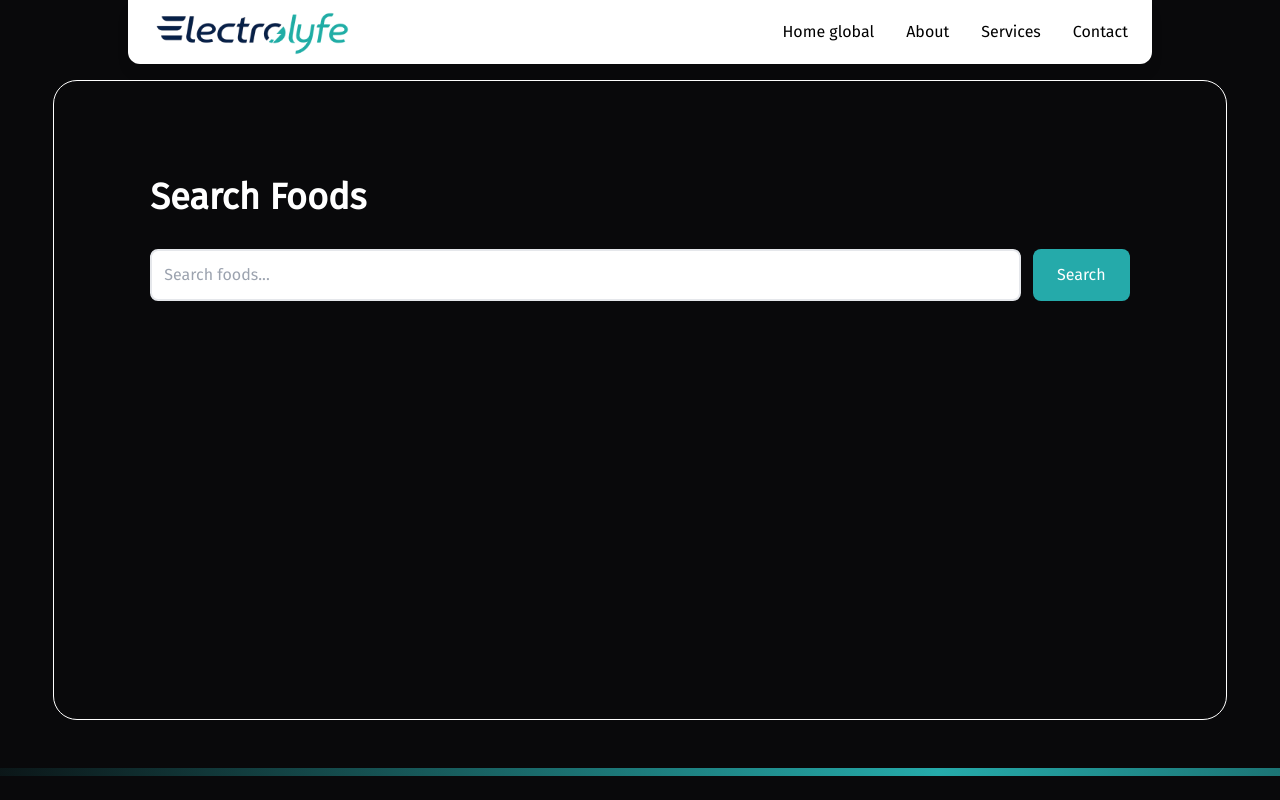
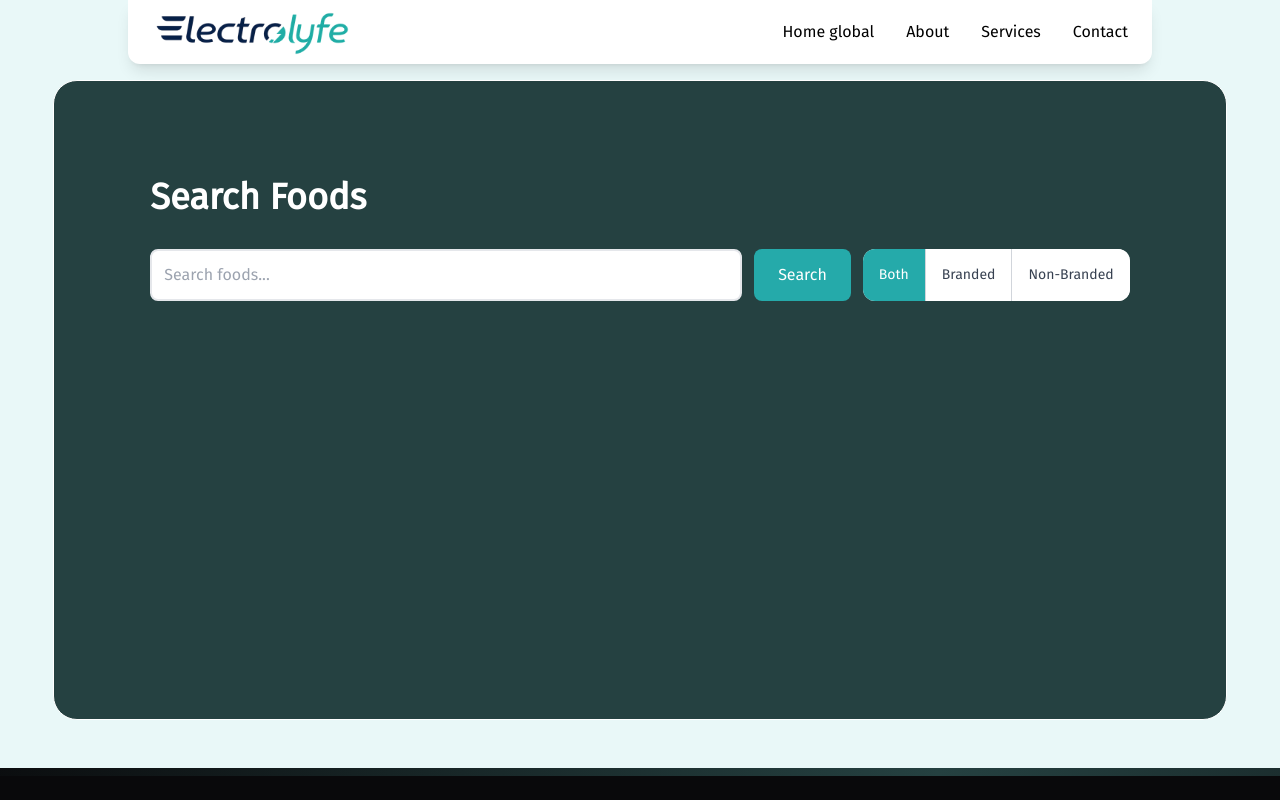
Before and after one commit to zenger4000/electro, a Next.js app: page /search in a window 1280 px wide. Shown: the top 800 px of the page. Built offline with nearby package versions, Linux system fonts and the light colour scheme.

Commit message:
search page finished

```diff
--- a/app/Footer.jsx
+++ b/app/Footer.jsx
@@ -5,7 +5,7 @@ export default function Footer() {
     return (
       <footer className="border-t border-hidden  bg-zinc-950 text-zinc-400">
         <div className="relative h-2 overflow-hidden">
-          <div className="absolute inset-0 animate-gradient bg-[length:200%_100%] bg-gradient-to-r from-zinc-950 from-10% via-[#25aaaa] via-50% to-zinc-950 to-90%" />
+          <div className="absolute inset-0 animate-gradient bg-[length:200%_100%] bg-gradient-to-r from-zinc-950 from-10% via-[#254141] via-50% to-zinc-950 to-90%" />
         </div>
         <div className="mx-auto max-w-7xl px-6 py-12">
           <div className="grid gap-10 grid-cols-3">
@@ -25,7 +25,7 @@ export default function Footer() {
 
             {/* Navigation */}
             <div className="mx-auto">
-              <h4 className="mb-3 font-semibold text-white">
+              <h4 className="mb-3 font-semibold text-[#3b6b6b]">
                 Explore
               </h4>
 
@@ -70,7 +70,7 @@ export default function Footer() {
 
             {/* Disclaimer */}
             <div className="col-span-2 md:col-span-1">
-              <h4 className="mb-3 font-semibold text-white">
+              <h4 className="mb-3 font-semibold text-[#3b6b6b]">
                 Medical Disclaimer
               </h4>
 
--- a/app/api/search/route.js
+++ b/app/api/search/route.js
@@ -1,12 +1,24 @@
 import { NextResponse } from "next/server";
 
 export async function GET(request) {
-  const dataTypes = ["Foundation", "Branded"];
   try {
-
     const { searchParams } = new URL(request.url);
     const query = searchParams.get("q");
     const page = Number(searchParams.get("page") ?? 1);
+    const type = searchParams.get("type") ?? "both";
+    let dataTypes;
+    switch (type) {
+      case "branded":
+        dataTypes = ["Branded"];
+        break;
+
+      case "non-branded":
+        dataTypes = ["Foundation"];
+        break;
+
+      default:
+        dataTypes = ["Foundation", "Branded"];
+    }
 
     if (!query) {
       return NextResponse.json(
--- a/app/globals.css
+++ b/app/globals.css
@@ -29,7 +29,7 @@
 
 
 body {
-  background-color: #09090b;
+  background-color: #e9f8f8;
   min-height: 10vh;
   color: var(--foreground-rgb);
   font-family: 'Firasans', sans-serif;
--- a/app/search/page.jsx
+++ b/app/search/page.jsx
@@ -7,11 +7,12 @@ export default function SearchPage() {
 
   const searchParams = useSearchParams();
   const urlQuery = searchParams.get("q") ?? "";
+  const urlType =searchParams.get("type") ?? "both";
   const [query, setQuery] = useState((urlQuery));
   const [foods, setFoods] = useState(null);
   const [loading, setLoading] = useState(false);
-  const [err, setErr] = useState(null)
-  const router = useRouter()
+  const [err, setErr] = useState(null);
+  const router = useRouter();
   const [pagination, setPagination] = useState({
     currentPage: 1,
     totalPages: 0,
@@ -35,14 +36,14 @@ export default function SearchPage() {
 
   useEffect(()=> {
   handleSearch(urlQuery);
-  setQuery(urlQuery)
-  },[urlQuery , urlPage])
+  setQuery(urlQuery);
+  },[urlQuery , urlPage , urlType])
 
   function handleClick(e) {
     e.preventDefault()
     const trimmedQuery = query.trim()
     if (!trimmedQuery) return;
-    router.push(`/search?q=${encodeURIComponent(trimmedQuery)}`);
+    router.push(`/search?q=${encodeURIComponent(trimmedQuery)}&page=1&type=${urlType}`);
   }
 
   async function handleSearch(searchQuery) {
@@ -52,7 +53,7 @@ export default function SearchPage() {
 
     try {
       const response = await fetch(
-        `/api/search?q=${encodeURIComponent(searchQuery)}&page=${urlPage}`
+        `/api/search?q=${encodeURIComponent(searchQuery)}&page=${urlPage}&type=${urlType}`
       );
 
       const data = await response.json();
@@ -75,7 +76,7 @@ export default function SearchPage() {
 
   return (
     <div className="pt-20">
-    <main className=" mx-auto w-11/12 border border-white rounded-3xl mb-12 md:p-24 p-8 min-h-[80vh] text-white bg-zinc-950 transition-all">
+    <main className=" mx-auto w-11/12 border border-white rounded-3xl mb-12 md:p-24 p-8 min-h-[80vh] text-white bg-[#254141] transition-all">
 
       <h1 className="inline-block text-2xl md:text-4xl font-bold mb-8">
         Search Foods
@@ -85,7 +86,7 @@ export default function SearchPage() {
 
       <form
         onSubmit={handleClick}
-        className="flex gap-3 mb-8"
+        className="flex flex-wrap justify-center gap-3 mb-8 columns-6"
       >
         <input
           className="flex-1 rounded-lg border-2 p-3 text-black focus:border-[#25aaaa] focus:outline-none"
@@ -99,6 +100,35 @@ export default function SearchPage() {
         >
           Search
         </button>
+        {/* food type selection */}
+        <div className="inline-flex overflow-hidden rounded-xl bg-white ">
+          {[
+            { value: "both", label: "Both" },
+            { value: "branded", label: "Branded" },
+            { value: "non-branded", label: "Non-Branded" },
+          ].map((option) => (
+            <button
+              key={option.value}
+              type="button"
+              onClick={() =>
+                router.push(
+                  `/search?q=${encodeURIComponent(urlQuery)}&page=1&type=${option.value}`
+                )
+              }
+              className={`
+          px-4 py-2 text-sm font-medium transition-colors duration-200
+          border-r last:border-r-0 border-gray-300
+          ${
+            urlType === option.value
+              ? "bg-[#25aaaa] text-white"
+              : "bg-white text-gray-700 hover:bg-[#e9f8f8]"
+          }
+        `}
+            >
+              {option.label}
+            </button>
+          ))}
+        </div>
       </form>
 
       {err && <p>{err.message}</p>}
@@ -112,7 +142,7 @@ export default function SearchPage() {
         <button
         disabled={urlPage === 1}
         onClick={() => router.push(
-          `/search?q=${encodeURIComponent(urlQuery)}&page=${urlPage - 1}`)}
+          `/search?q=${encodeURIComponent(urlQuery)}&page=${urlPage - 1}&type=${urlType}`)}
         className="hover:text-[#83cccc]"
       >
         Prev
@@ -120,11 +150,7 @@ export default function SearchPage() {
       {pages.map((pageNumber) => (
         <button
           key={pageNumber}
-          onClick={() =>router.push(
-           (pageNumber === 1)
-          ? `/search?q=${encodeURIComponent(urlQuery)}`
-          : `/search?q=${encodeURIComponent(urlQuery)}&page=${pageNumber}`
-            )}
+          onClick={() =>router.push(`/search?q=${encodeURIComponent(urlQuery)}&page=${pageNumber}&type=${urlType}`)}
           className={`${pagination.currentPage === pageNumber  ? "text-[#25aaaa]" : ""} mx-2 hover:text-[#83cccc]`}
         >
           {pageNumber}
@@ -133,7 +159,7 @@ export default function SearchPage() {
 
       <button
         disabled={urlPage === pagination.totalPages}
-        onClick={() => router.push(`/search?q=${encodeURIComponent(urlQuery)}&page=${urlPage + 1}`)}
+        onClick={() => router.push(`/search?q=${encodeURIComponent(urlQuery)}&page=${urlPage + 1}&type=${urlType}`)}
         className="hover:text-[#83cccc]"
       >
         Next
@@ -149,14 +175,14 @@ export default function SearchPage() {
 
           <div
             key={food.fdcId}
-            className="rounded-lg border border-white hover:border-[#25aaaa] p-4 hover:bg-white hover:text-black transition"
+            className="rounded-lg border border-white hover:border-[#25aaaa] hover:bg-[#e9f8f8] p-4 bg-white text-black transition"
           >
-            <h2 className="font-semibold">
+            <h2 className="font-semibold pb-1">
               {food.description}
             </h2>
 
-            <p className="text-sm text-gray-500">
-              {food.dataType}{food.dataType==="Branded" && `: ${food.brandName ?? food.brandOwner}`}
+            <p className="text-sm ">
+              <span className={`p-1 text-xs text-white ${food.dataType==="Branded"?" bg-[#2d8c7a] rounded-md":"rounded-md bg-[#538513]"}`}>{food.dataType === "Branded"?"Branded":"Non-Branded"}</span>{food.dataType==="Branded" && ` ${food.brandName || food.brandOwner || "Unknown Brand"}`}
             </p>
           </div>
 
```
